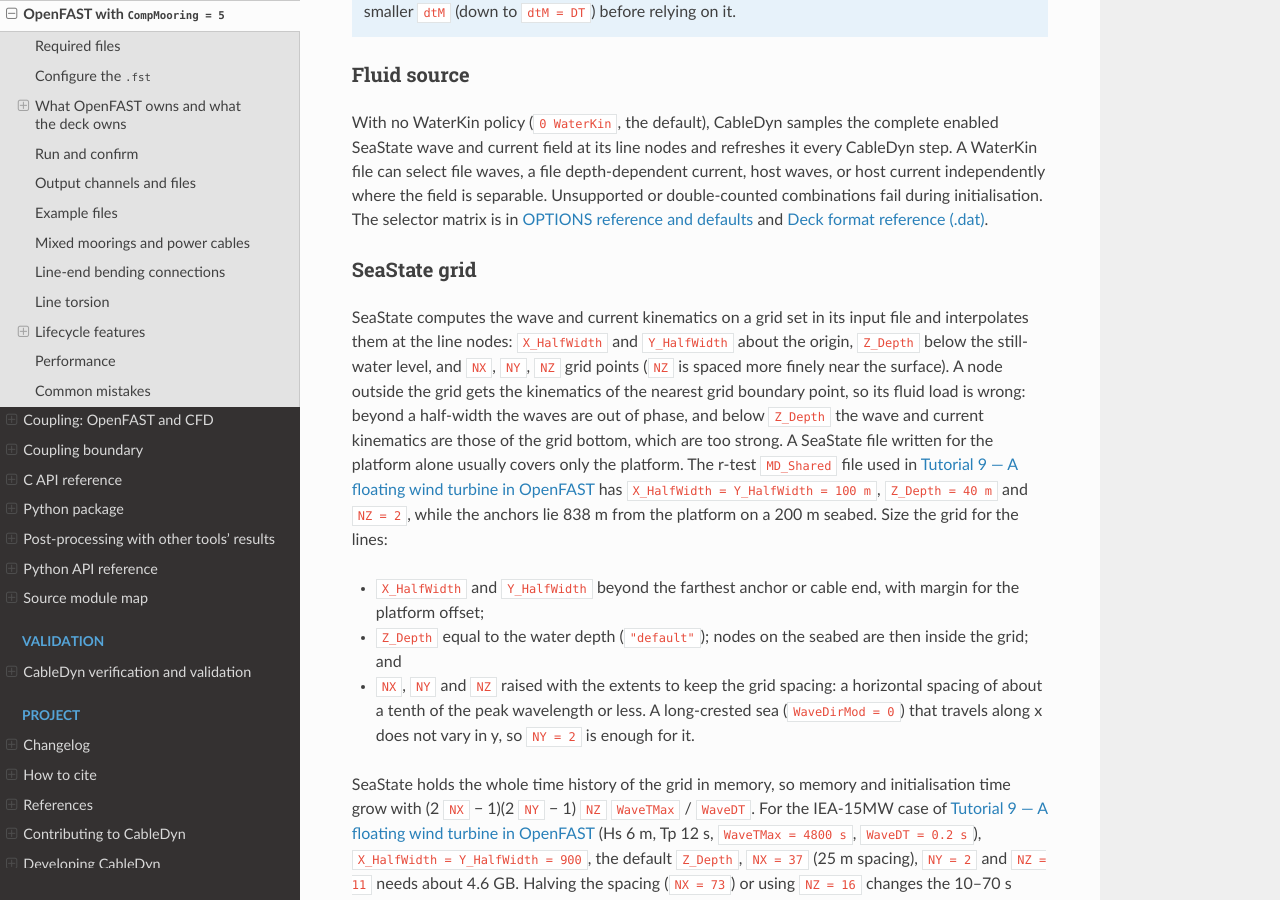
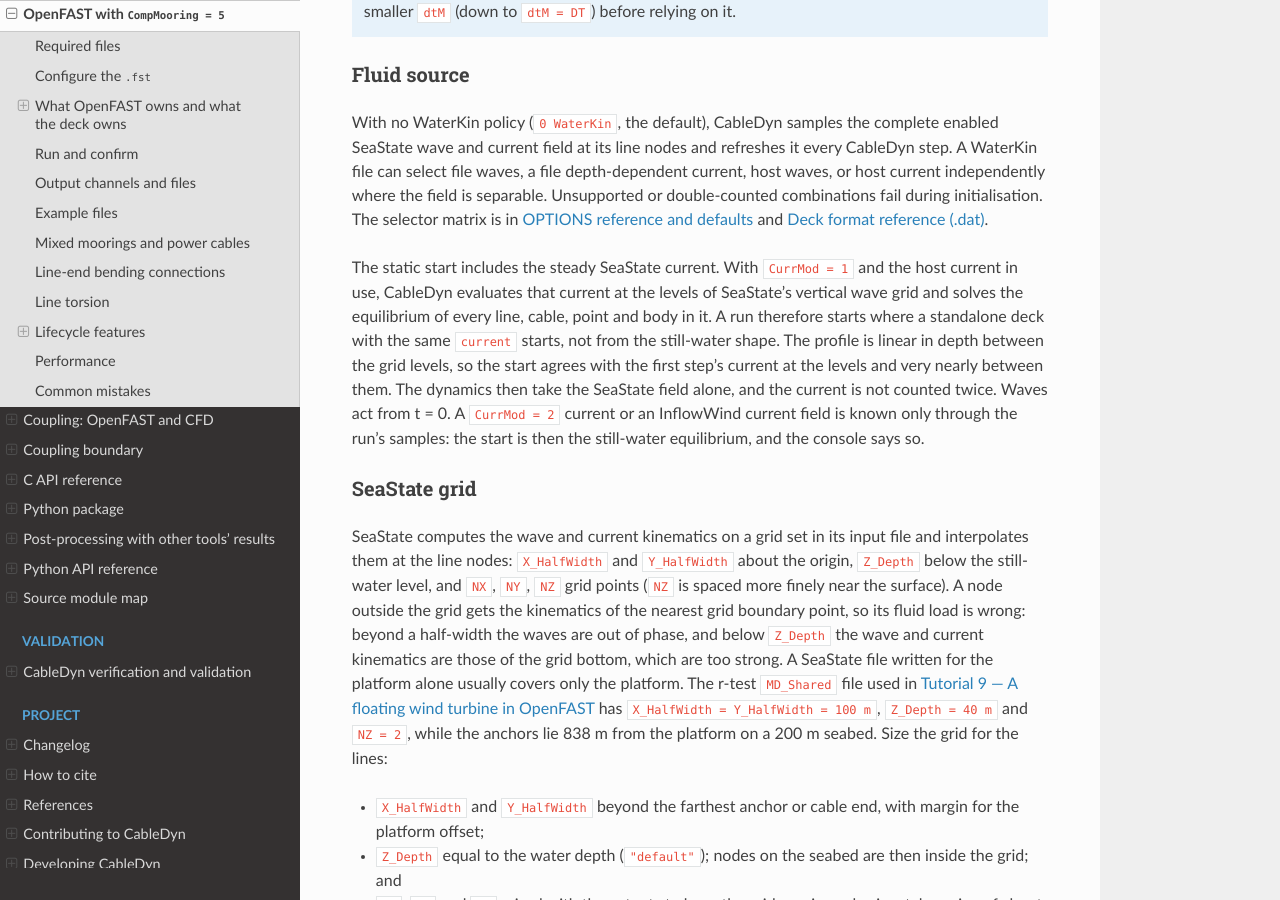
Before and after one commit to SMI-Lab-Inha/CableDyn, a Sphinx documentation site: the page built from doc/openfast.rst, in a window 1280 px wide and 900 px high, scrolled down 2569 px. Built offline with Sphinx 7.4.7 and the Read the Docs theme 3.1.0, drawn with Linux system fonts in a browser that asks for light colours; some of the changed text lies outside the part shown.

Commit message:
fix(openfast): start a coupled run from the equilibrium in SeaState's current
A coupled OpenFAST run solved its static start in still water and let
the SeaState current act from t = 0, while a standalone deck starts in
the equilibrium of its current OPTION. The twin user's lazy-wave cable
then spent the first minutes of every coupled run drifting into the
current, and those minutes were discarded.

CD_Init_Deck_Aggregate (and CD_AGG_Init_From_Deck) take an optional
static_current profile (z, ux, uy, uz by ascending z). With the host
fluid field and the host current on, it goes into a copy of the options
that only the static builders see: body and rod equilibrium, the EI = 0
system and its points, and the finite-EI cables. The dynamics take the
host field alone (the EI = 0 models' fluid field is replaced, the cables'
drag carries no deck current), so the current is not counted twice. A
deck whose WaterKin CurrentMod 1 file gives its own profile keeps it.

The OpenFAST shell builds the profile from SeaState's CurrMod 1 current
at the levels of its vertical wave grid (CD_SeaState_Steady_Current) and
passes it at the initialisation, the checkpoint rebuild and the
linearization probes. CurrMod 2 and InflowWind currents keep the
still-water start, with a note.

On the mixed deck (EI = 0 chain and finite-EI cable) held in a 0.5 m/s
current, the start in that current moves its loads by 2.3e-8 over 1 s,
the still-water start by 4.8e-3. On the IEA-15 MW mixed example in a
0.5 m/s cross current the cable starts 29 m across at its deepest
monitored node and moves less than 0.6 m in 30 s; from still water it
has covered a third of that offset by then.

Signed-off-by: Jae Hoon Seo <jaehoon.seo@inha.ac.kr>

```diff
--- a/doc/openfast.rst
+++ b/doc/openfast.rst
@@ -129,6 +129,16 @@
 current independently where the field is separable. Unsupported or double-counted combinations
 fail during initialisation. The selector matrix is in :doc:`options` and :doc:`driver_format`.
 
+The static start includes the steady SeaState current. With ``CurrMod = 1`` and the host
+current in use, CableDyn evaluates that current at the levels of SeaState's vertical wave grid
+and solves the equilibrium of every line, cable, point and body in it. A run therefore starts
+where a standalone deck with the same ``current`` starts, not from the still-water shape. The
+profile is linear in depth between the grid levels, so the start agrees with the first step's
+current at the levels and very nearly between them. The dynamics then take the SeaState field
+alone, and the current is not counted twice. Waves act from t = 0. A ``CurrMod = 2`` current or
+an InflowWind current field is known only through the run's samples: the start is then the
+still-water equilibrium, and the console says so.
+
 SeaState grid
 ~~~~~~~~~~~~~
 
@@ -213,8 +223,8 @@
    (``Note: line ...``, for example a folded ``EI = 0`` layout; see :doc:`troubleshooting`);
 #. ``Requested CableDyn OUTPUTS at t = 0 s``, the deck's channels in the first output row. With
    SeaState waves or current the header adds ``SeaState kinematics at t = 0``: the equilibrium is
-   solved before the kinematics act, so a line-end tension at t = 0 can differ slightly from the
-   equilibrium value above by the kinematic load on the end node. ``<root>.CD.static.out`` holds
+   solved in the steady current before the waves act, so a line-end tension at t = 0 can differ
+   slightly from the equilibrium value above by the kinematic load on the end node. ``<root>.CD.static.out`` holds
    the equilibrium; and
 #. ``OpenFAST terminated normally.``
 
```
Also changed, not shown: CHANGELOG.md (+7 -0 lines), 4 other files.
